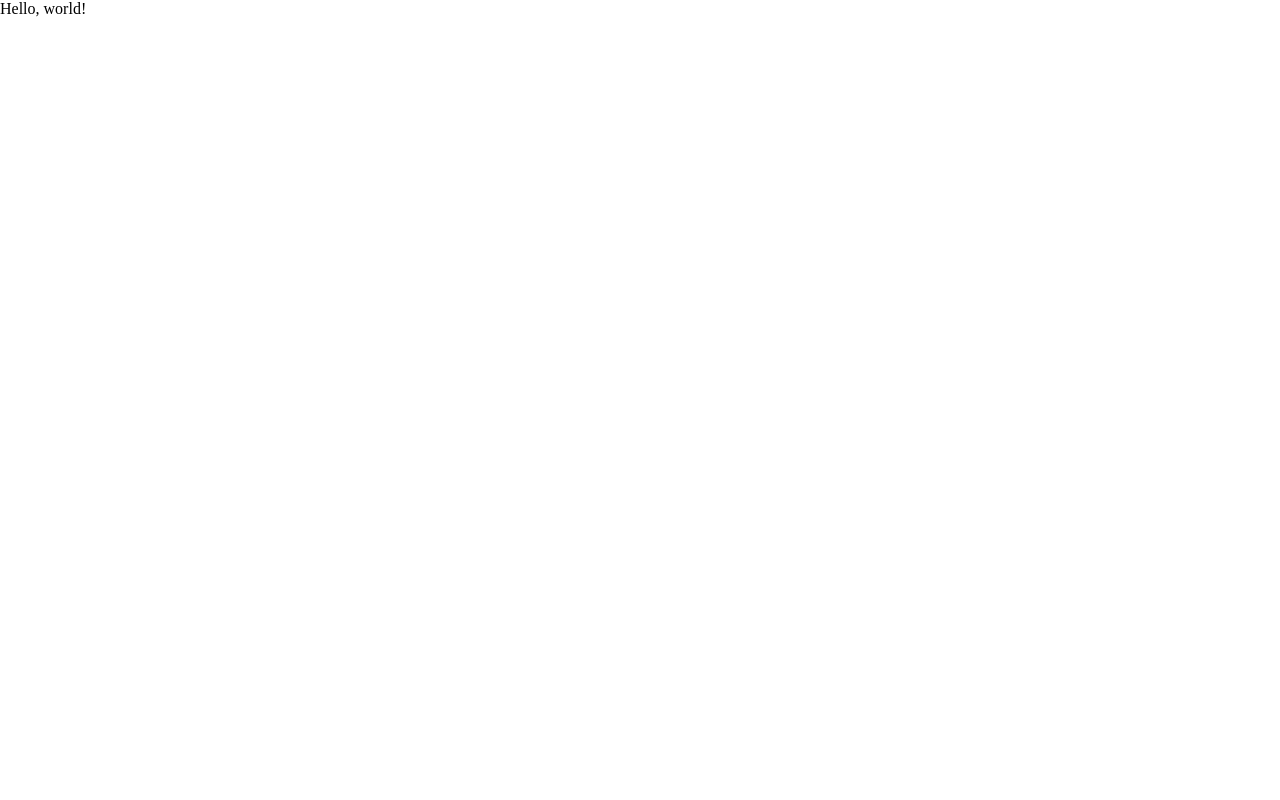
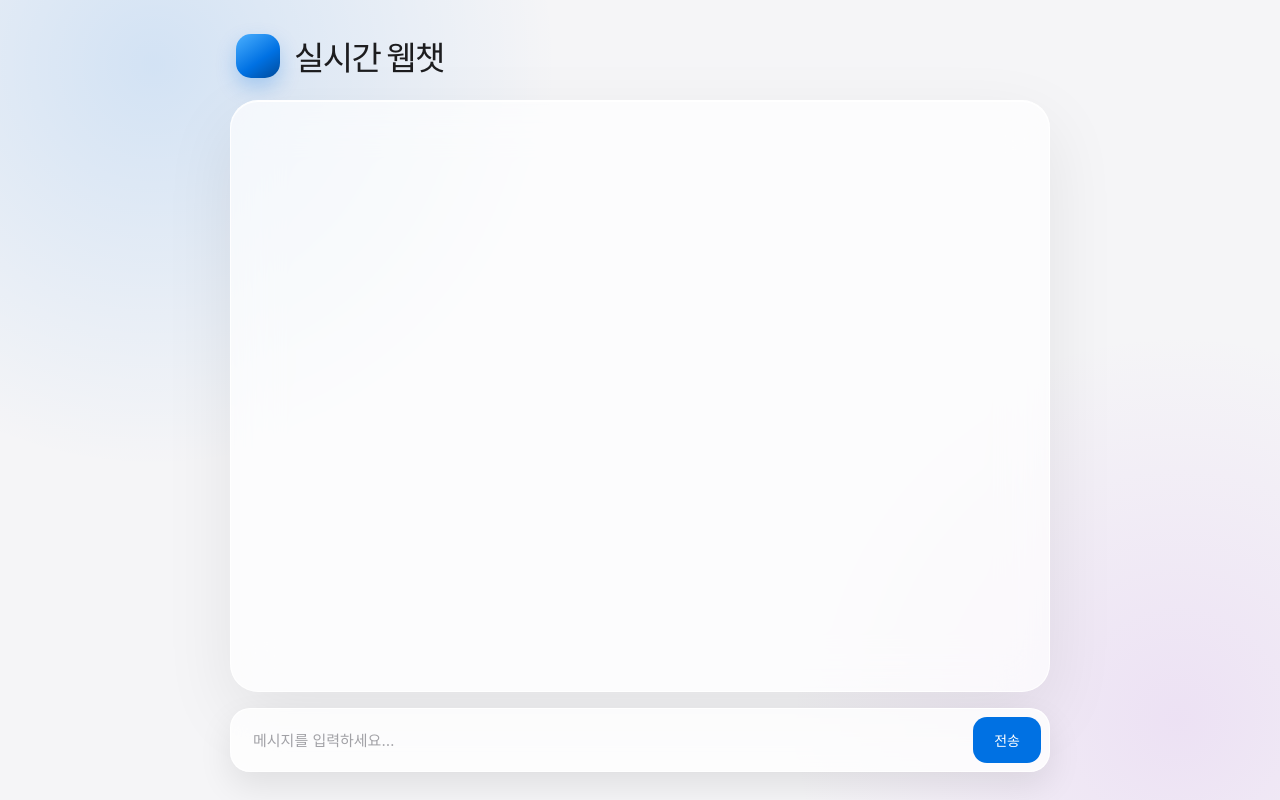
Before and after one commit to Leeyeoseol/web_chat, a plain HTML site: page index.html in a window 1280 px wide. Drawn offline with Linux system fonts and the light colour scheme.

Commit message:
2-3. index.html 웹챗 화면 설계, style.css AI와 함께 구현

```diff
--- a/index.html
+++ b/index.html
@@ -1,19 +1,31 @@
 <!DOCTYPE html>
-<html lang="en">
+<html lang="ko">
 
 <head>
     <meta charset="UTF-8">
     <meta name="viewport" content="width=device-width, initial-scale=1.0">
-    <title>web chat</title>
+    <title>실시간 채팅</title>
     <link rel="stylesheet" href="reset.css">
     <link rel="stylesheet" href="style.css">
-
 </head>
 
 <body>
-    Hello, world!
+    <div id="app">
+        <header>
+            <h1>실시간 웹챗</h1>
+        </header>
 
+        <ul id="messages" aria-live="polite"></ul>
+
+        <form id="chat-form">
+            <input type="text" id="chat-input" placeholder="메시지를 입력하세요…" autocomplete="off" aria-label="메시지 입력">
+            <button type="submit">전송</button>
+        </form>
+    </div>
     <script src="client.js"></script>
 </body>
 
 </html>
+</body>
+
+</html>
--- a/style.css
+++ b/style.css
@@ -0,0 +1,202 @@
+:root {
+    --ink: #1d1d1f;
+    --muted: #86868b;
+    --blue: #0071e3;
+    --blue-hover: #0077ed;
+    font-family: -apple-system, BlinkMacSystemFont, "SF Pro Display", "Segoe UI", sans-serif;
+    color: var(--ink);
+    background: #f5f5f7;
+    font-synthesis: none;
+    text-rendering: optimizeLegibility;
+}
+
+body {
+    min-height: 100vh;
+    margin: 0;
+    padding: 28px 18px;
+    background: radial-gradient(circle at 12% 8%, rgba(0, 113, 227, .14), transparent 30%), radial-gradient(circle at 92% 90%, rgba(175, 82, 222, .12), transparent 28%), #f5f5f7;
+}
+
+#app {
+    width: min(100%, 820px);
+    min-height: calc(100vh - 56px);
+    margin: 0 auto;
+    display: flex;
+    flex-direction: column;
+}
+
+header {
+    display: flex;
+    align-items: center;
+    gap: 14px;
+    padding: 4px 6px 20px;
+}
+
+header::before {
+    content: "";
+    width: 44px;
+    height: 44px;
+    flex: 0 0 44px;
+    border-radius: 15px;
+    background: linear-gradient(145deg, #4bb0ff, #0071e3 58%, #004b9b);
+    box-shadow: 0 9px 20px rgba(0, 113, 227, .25);
+}
+
+header h1 {
+    margin: 0;
+    font-size: clamp(25px, 4vw, 33px);
+    font-weight: 700;
+    letter-spacing: -.05em;
+}
+
+#messages {
+    flex: 1;
+    min-height: 460px;
+    max-height: calc(100vh - 190px);
+    margin: 0;
+    padding: 28px 24px;
+    overflow-y: auto;
+    border: 1px solid rgba(255, 255, 255, .85);
+    border-radius: 28px;
+    background: rgba(255, 255, 255, .68);
+    box-shadow: 0 24px 70px rgba(0, 0, 0, .08), inset 0 1px 0 rgba(255, 255, 255, .95);
+    backdrop-filter: blur(24px);
+    -webkit-backdrop-filter: blur(24px);
+    scrollbar-width: thin;
+    scrollbar-color: #c7c7cc transparent;
+}
+
+#messages:empty::before {
+    content: "";
+    display: block;
+    min-height: 400px;
+}
+
+#messages li {
+    width: fit-content;
+    max-width: min(76%, 540px);
+    margin: 10px 0;
+    padding: 12px 16px;
+    border-radius: 20px 20px 20px 6px;
+    color: var(--ink);
+    background: #fff;
+    box-shadow: 0 4px 14px rgba(0, 0, 0, .06);
+    line-height: 1.5;
+    overflow-wrap: anywhere;
+}
+
+#messages li.me,
+#messages li.sent,
+#messages li[data-own="true"] {
+    margin-left: auto;
+    border-radius: 20px 20px 6px 20px;
+    color: #fff;
+    background: var(--blue);
+}
+
+#chat-form {
+    display: flex;
+    gap: 10px;
+    margin-top: 16px;
+    padding: 8px;
+    border: 1px solid rgba(255, 255, 255, .9);
+    border-radius: 20px;
+    background: rgba(255, 255, 255, .8);
+    box-shadow: 0 14px 34px rgba(0, 0, 0, .09);
+    backdrop-filter: blur(20px);
+    -webkit-backdrop-filter: blur(20px);
+}
+
+#chat-input {
+    min-width: 0;
+    flex: 1;
+    height: 46px;
+    padding: 0 14px;
+    border: 0;
+    outline: 0;
+    color: var(--ink);
+    background: transparent;
+    font: inherit;
+    font-size: 15px;
+}
+
+#chat-input::placeholder {
+    color: #a1a1a6;
+}
+
+#chat-input:focus-visible {
+    border-radius: 10px;
+    box-shadow: 0 0 0 3px rgba(0, 113, 227, .16);
+}
+
+#chat-form button {
+    height: 46px;
+    padding: 0 21px;
+    border: 0;
+    border-radius: 14px;
+    color: #fff;
+    background: var(--blue);
+    font: inherit;
+    font-size: 14px;
+    font-weight: 600;
+    cursor: pointer;
+    transition: transform .2s ease, background .2s ease, box-shadow .2s ease;
+}
+
+#chat-form button:hover {
+    background: var(--blue-hover);
+    box-shadow: 0 7px 16px rgba(0, 113, 227, .27);
+    transform: translateY(-1px);
+}
+
+#chat-form button:active {
+    transform: scale(.97);
+}
+
+#chat-form button:focus-visible {
+    outline: 3px solid rgba(0, 113, 227, .28);
+    outline-offset: 2px;
+}
+
+@media (max-width: 560px) {
+    body {
+        padding: 14px 10px;
+    }
+
+    #app {
+        min-height: calc(100vh - 28px);
+    }
+
+    header {
+        padding: 2px 4px 14px;
+    }
+
+    #messages {
+        min-height: 0;
+        max-height: calc(100vh - 145px);
+        padding: 20px 15px;
+        border-radius: 22px;
+    }
+
+    #messages:empty::before {
+        min-height: 300px;
+    }
+
+    #messages li {
+        max-width: 88%;
+    }
+
+    #chat-form {
+        margin-top: 10px;
+    }
+
+    #chat-form button {
+        padding: 0 16px;
+    }
+}
+
+@media (prefers-reduced-motion: reduce) {
+    #chat-form button {
+        transition: none;
+    }
+}
```
Also changed, not shown: README.md.
